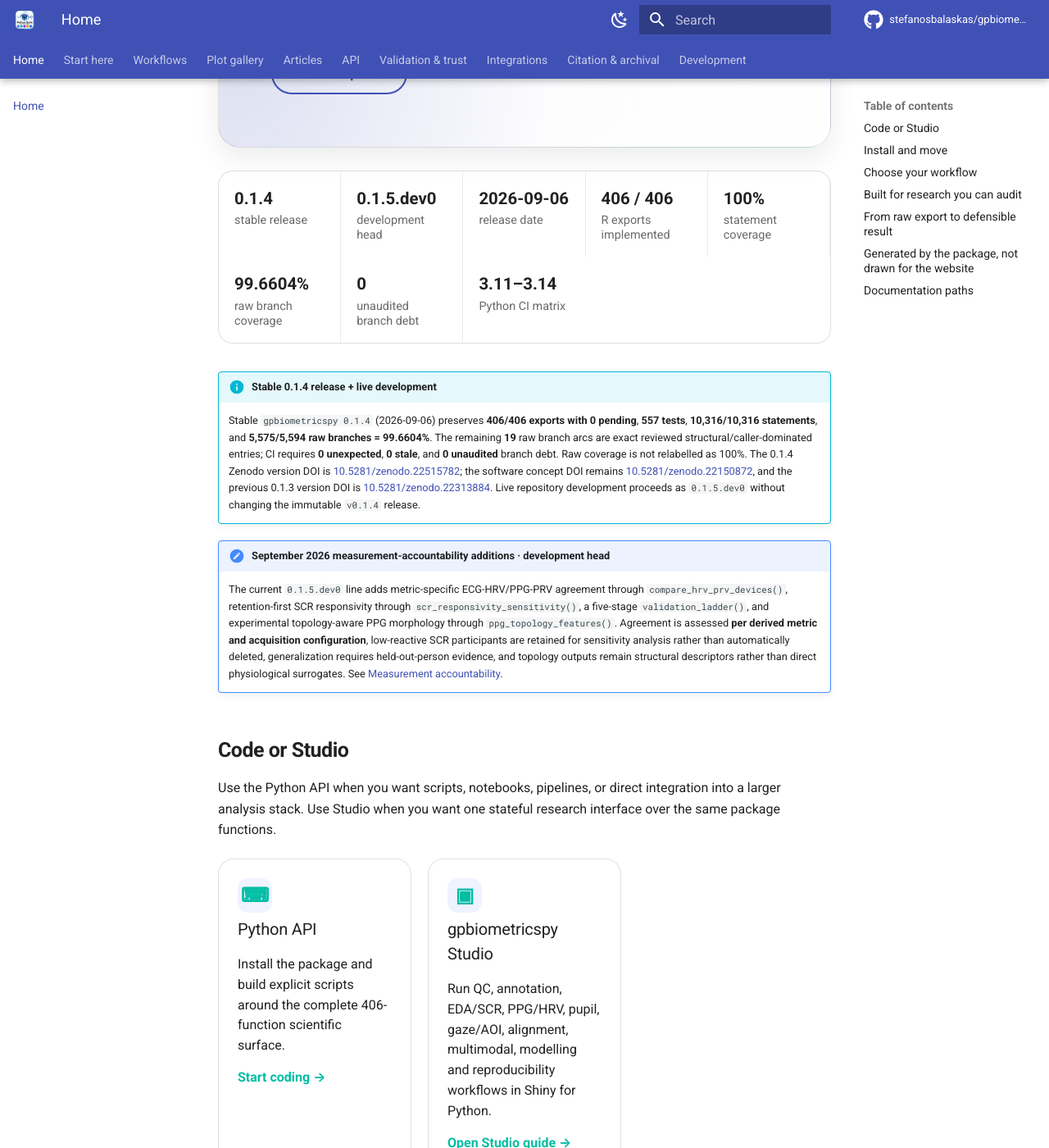
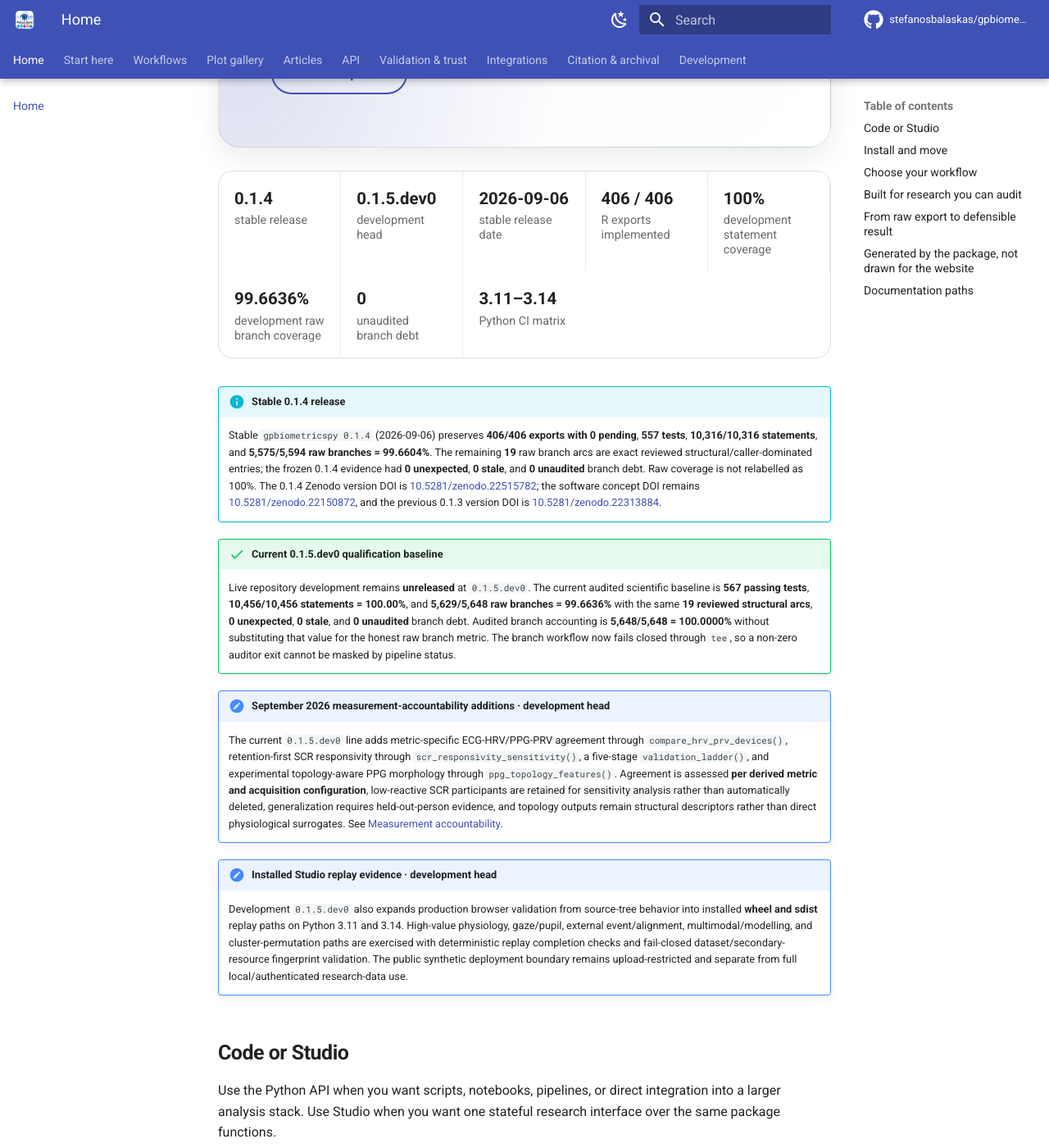
Before and after one commit to stefanosbalaskas/gpbiometricspy, an MkDocs documentation site: the page built from docs/index.md, in a window 1280 px wide and 1400 px high, scrolled down 737 px. Shown: the whole window at 82% size. Built offline with MkDocs 1.6.1 and Material for MkDocs 9.7.7, drawn with Linux system fonts in a browser that asks for light colours; comment, search, counter and statistics services are not loaded; some of the changed text lies outside the part shown.

Commit message:
docs: separate stable and development validation evidence

```diff
--- a/docs/index.md
+++ b/docs/index.md
@@ -18,19 +18,25 @@
 <div class="gp-status-grid">
 <div><span class="gp-status-value">0.1.4</span><span class="gp-status-label">stable release</span></div>
 <div><span class="gp-status-value">0.1.5.dev0</span><span class="gp-status-label">development head</span></div>
-<div><span class="gp-status-value">2026-09-06</span><span class="gp-status-label">release date</span></div>
+<div><span class="gp-status-value">2026-09-06</span><span class="gp-status-label">stable release date</span></div>
 <div><span class="gp-status-value">406 / 406</span><span class="gp-status-label">R exports implemented</span></div>
-<div><span class="gp-status-value">100%</span><span class="gp-status-label">statement coverage</span></div>
-<div><span class="gp-status-value">99.6604%</span><span class="gp-status-label">raw branch coverage</span></div>
+<div><span class="gp-status-value">100%</span><span class="gp-status-label">development statement coverage</span></div>
+<div><span class="gp-status-value">99.6636%</span><span class="gp-status-label">development raw branch coverage</span></div>
 <div><span class="gp-status-value">0</span><span class="gp-status-label">unaudited branch debt</span></div>
 <div><span class="gp-status-value">3.11–3.14</span><span class="gp-status-label">Python CI matrix</span></div>
 </div>
 
-!!! info "Stable 0.1.4 release + live development"
-    Stable `gpbiometricspy 0.1.4` (2026-09-06) preserves **406/406 exports with 0 pending**, **557 tests**, **10,316/10,316 statements**, and **5,575/5,594 raw branches = 99.6604%**. The remaining **19** raw branch arcs are exact reviewed structural/caller-dominated entries; CI requires **0 unexpected**, **0 stale**, and **0 unaudited** branch debt. Raw coverage is not relabelled as 100%. The 0.1.4 Zenodo version DOI is [10.5281/zenodo.22515782](https://doi.org/10.5281/zenodo.22515782); the software concept DOI remains [10.5281/zenodo.22150872](https://doi.org/10.5281/zenodo.22150872), and the previous 0.1.3 version DOI is [10.5281/zenodo.22313884](https://doi.org/10.5281/zenodo.22313884). Live repository development proceeds as `0.1.5.dev0` without changing the immutable `v0.1.4` release.
+!!! info "Stable 0.1.4 release"
+    Stable `gpbiometricspy 0.1.4` (2026-09-06) preserves **406/406 exports with 0 pending**, **557 tests**, **10,316/10,316 statements**, and **5,575/5,594 raw branches = 99.6604%**. The remaining **19** raw branch arcs are exact reviewed structural/caller-dominated entries; the frozen 0.1.4 evidence had **0 unexpected**, **0 stale**, and **0 unaudited** branch debt. Raw coverage is not relabelled as 100%. The 0.1.4 Zenodo version DOI is [10.5281/zenodo.22515782](https://doi.org/10.5281/zenodo.22515782); the software concept DOI remains [10.5281/zenodo.22150872](https://doi.org/10.5281/zenodo.22150872), and the previous 0.1.3 version DOI is [10.5281/zenodo.22313884](https://doi.org/10.5281/zenodo.22313884).
+
+!!! success "Current 0.1.5.dev0 qualification baseline"
+    Live repository development remains **unreleased** at `0.1.5.dev0`. The current audited scientific baseline is **567 passing tests**, **10,456/10,456 statements = 100.00%**, and **5,629/5,648 raw branches = 99.6636%** with the same **19 reviewed structural arcs**, **0 unexpected**, **0 stale**, and **0 unaudited** branch debt. Audited branch accounting is **5,648/5,648 = 100.0000%** without substituting that value for the honest raw branch metric. The branch workflow now fails closed through `tee`, so a non-zero auditor exit cannot be masked by pipeline status.
 
 !!! note "September 2026 measurement-accountability additions · development head"
     The current `0.1.5.dev0` line adds metric-specific ECG-HRV/PPG-PRV agreement through `compare_hrv_prv_devices()`, retention-first SCR responsivity through `scr_responsivity_sensitivity()`, a five-stage `validation_ladder()`, and experimental topology-aware PPG morphology through `ppg_topology_features()`. Agreement is assessed **per derived metric and acquisition configuration**, low-reactive SCR participants are retained for sensitivity analysis rather than automatically deleted, generalization requires held-out-person evidence, and topology outputs remain structural descriptors rather than direct physiological surrogates. See [Measurement accountability](measurement-accountability.md).
+
+!!! note "Installed Studio replay evidence · development head"
+    Development `0.1.5.dev0` also expands production browser validation from source-tree behavior into installed **wheel and sdist** replay paths on Python 3.11 and 3.14. High-value physiology, gaze/pupil, external event/alignment, multimodal/modelling, and cluster-permutation paths are exercised with deterministic replay completion checks and fail-closed dataset/secondary-resource fingerprint validation. The public synthetic deployment boundary remains upload-restricted and separate from full local/authenticated research-data use.
 
 ## Code or Studio
 
@@ -150,7 +156,7 @@ events = gp.extract_gazepoint_ttl_events(data)
 </div>
 <div class="gp-pillar">
 <h3>Validation as a first-class output</h3>
-<p>Current CI enforces 100% statement coverage across Ubuntu, Windows, and macOS on Python 3.11–3.14; a separate branch audit enforces a 99.6% raw floor plus exact equality to the reviewed structural-debt ledger, yielding zero unaudited missing paths. Deep parity, interoperability, Studio smoke, Chromium E2E and production-deployment checks remain independent gates.</p>
+<p>Current development CI enforces 100% statement coverage across Ubuntu, Windows, and macOS on Python 3.11–3.14; the branch audit reports 5,629/5,648 raw branches = 99.6636%, enforces a 99.6% raw floor, and requires exact equality to the reviewed 19-entry structural-debt ledger with zero unexpected, stale, or unaudited missing paths. Deep parity, interoperability, Studio smoke, Chromium E2E and installed production-deployment checks remain independent gates.</p>
 <a href="deep-validation/">See validation →</a>
 </div>
 <div class="gp-pillar">
```
